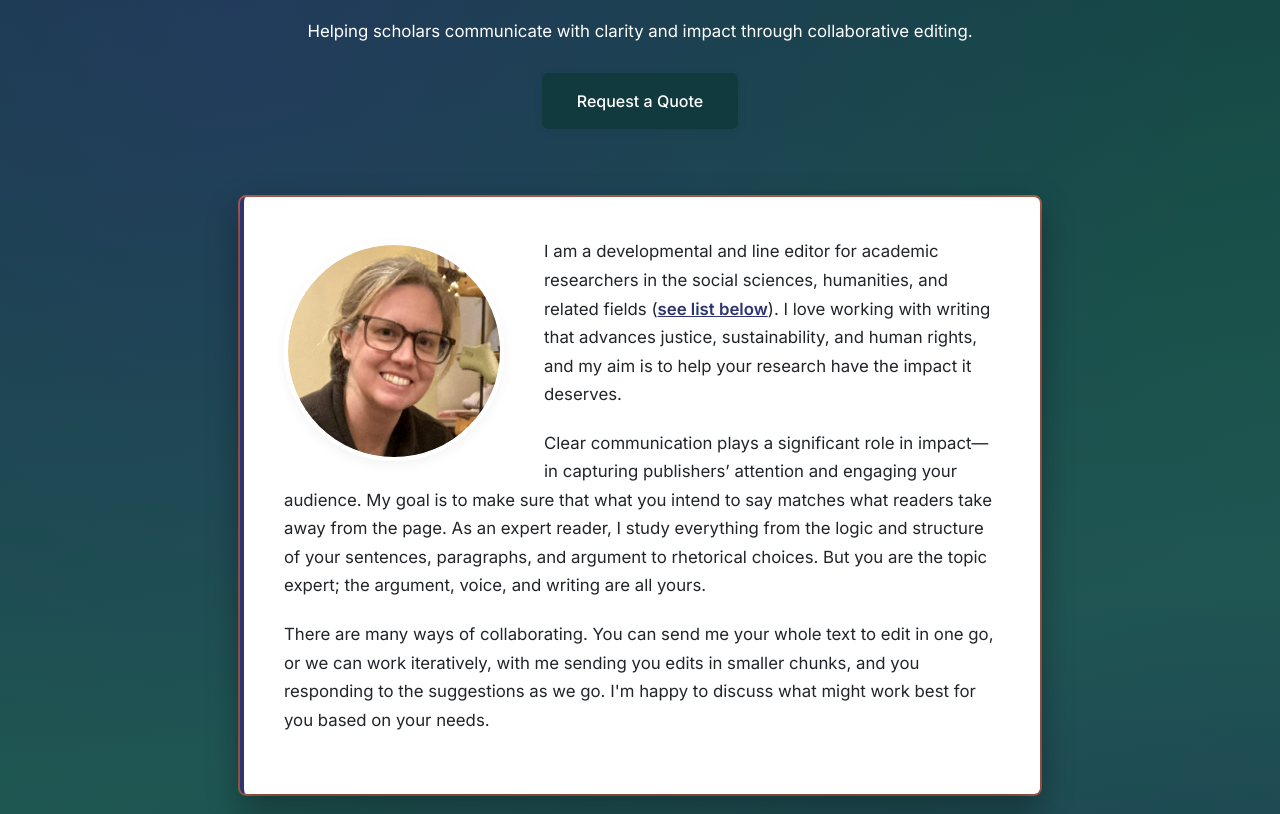
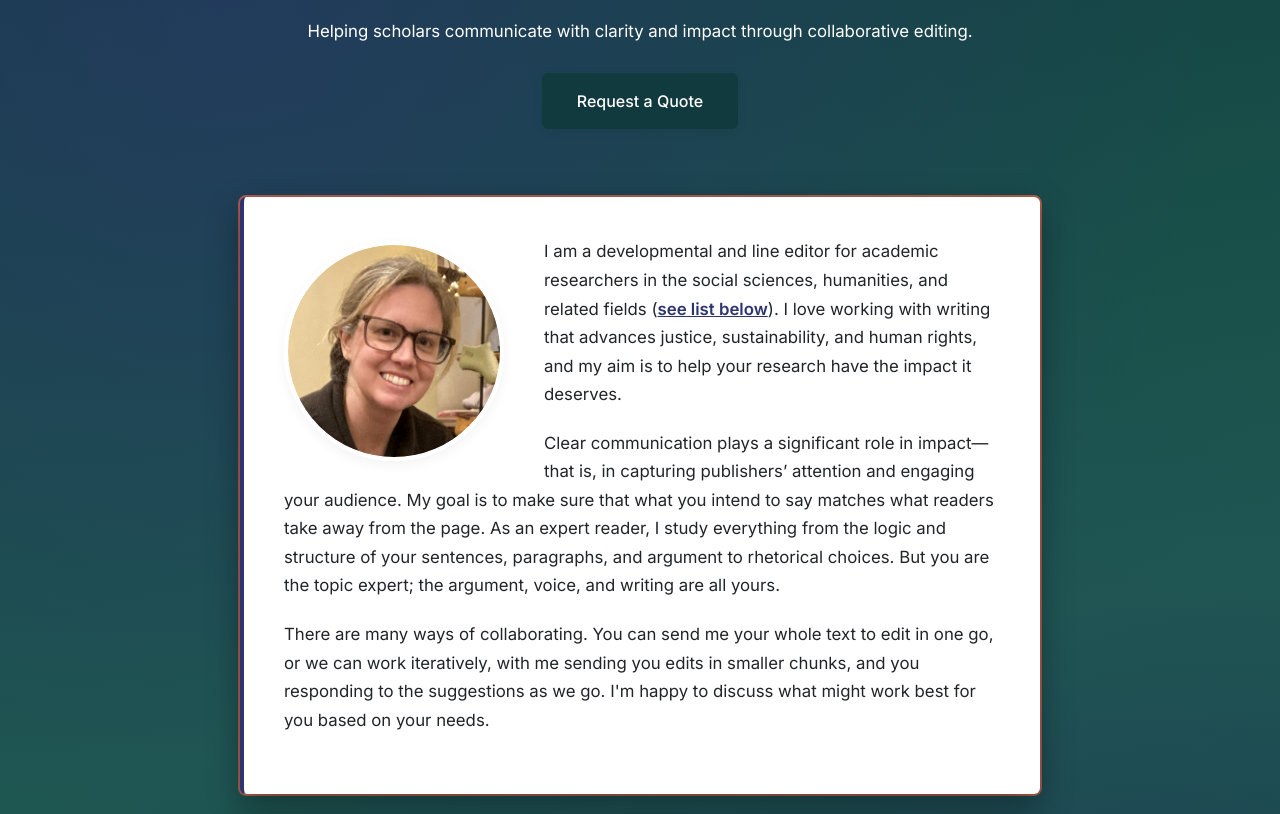
Before and after one commit to emmaberat/editingwebsite, a plain HTML site: page index.html in a window 1280 px wide. Shown: the part 256-1070 px from the top of the page. Drawn offline with nearby package versions, Linux system fonts and the light colour scheme.

Commit message:
Reword impact sentence in intro
Co-Authored-By: Claude Sonnet 5.5 <noreply@anthropic.com>
Claude-Session: https://claude.ai/code/session_01KpKr5jBi8iAa5vi2X6Brdm

```diff
--- a/index.html
+++ b/index.html
@@ -947,7 +947,7 @@
                 </div>
                 <div>
                     <p>I am a developmental and line editor for academic researchers in the social sciences, humanities, and related fields (<a href="#expertise" style="color: var(--secondary); font-weight: 600;">see list below</a>). I love working with writing that advances justice, sustainability, and human rights, and my aim is to help your research have the impact it deserves.</p>
-                    <p>Clear communication plays a significant role in impact&mdash;in capturing publishers’ attention and engaging your audience. My goal is to make sure that what you intend to say matches what readers take away from the page. As an expert reader, I study everything from the logic and structure of your sentences, paragraphs, and argument to rhetorical choices. But you are the topic expert; the argument, voice, and writing are all yours.</p>
+                    <p>Clear communication plays a significant role in impact&mdash;that is, in capturing publishers’ attention and engaging your audience. My goal is to make sure that what you intend to say matches what readers take away from the page. As an expert reader, I study everything from the logic and structure of your sentences, paragraphs, and argument to rhetorical choices. But you are the topic expert; the argument, voice, and writing are all yours.</p>
                     <p>There are many ways of collaborating. You can send me your whole text to edit in one go, or we can work iteratively, with me sending you edits in smaller chunks, and you responding to the suggestions as we go. I'm happy to discuss what might work best for you based on your needs.</p>
                 </div>
             </div>
```
